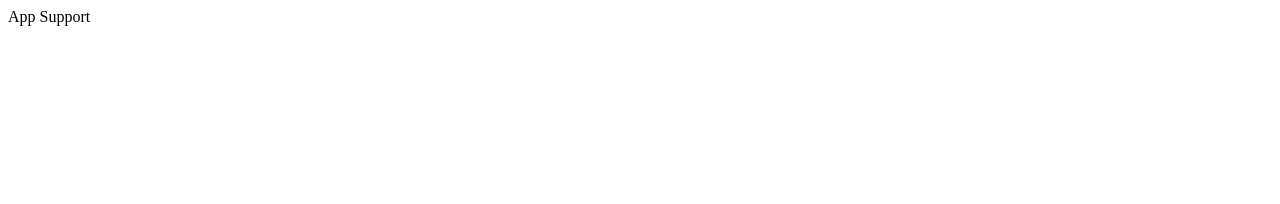
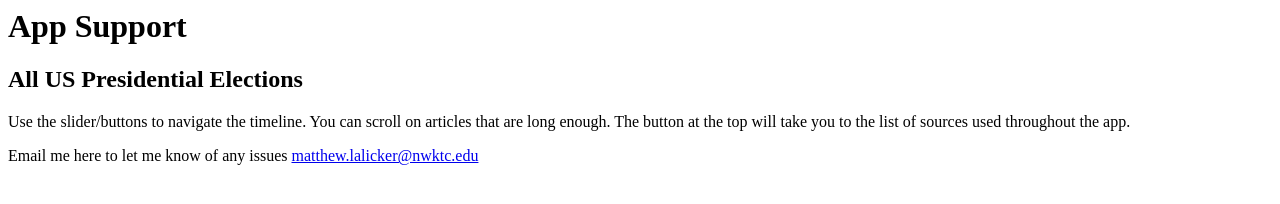
Before and after one commit to mattlali/mattlali.github.io, a plain HTML site: page index.html in a window 1280 px wide. Drawn offline with Linux system fonts and the light colour scheme.

Commit message:
Update index.html

```diff
--- a/index.html
+++ b/index.html
@@ -1 +1,5 @@
-App Support
+<h1>App Support</h1>
+<h2>All US Presidential Elections</h2>
+<p>Use the slider/buttons to navigate the timeline.  You can scroll on articles that are long enough.  The button at the top will take you to the list of sources used throughout the app.</p>
+<p>Email me here to let me know of any issues <a href="mailto:matthew.lalicker@nwktc.edu">matthew.lalicker&#64;nwktc.edu</a></p>
+<footer></footer>
```
